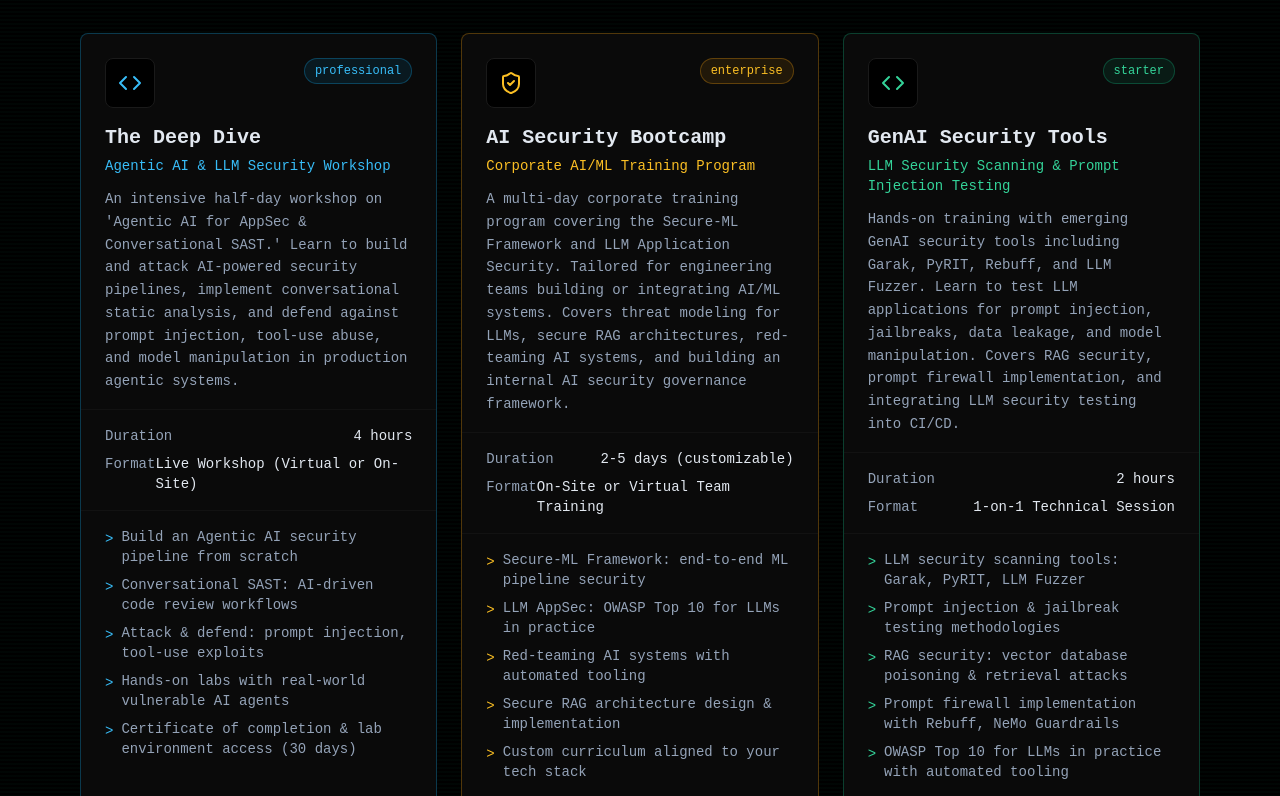
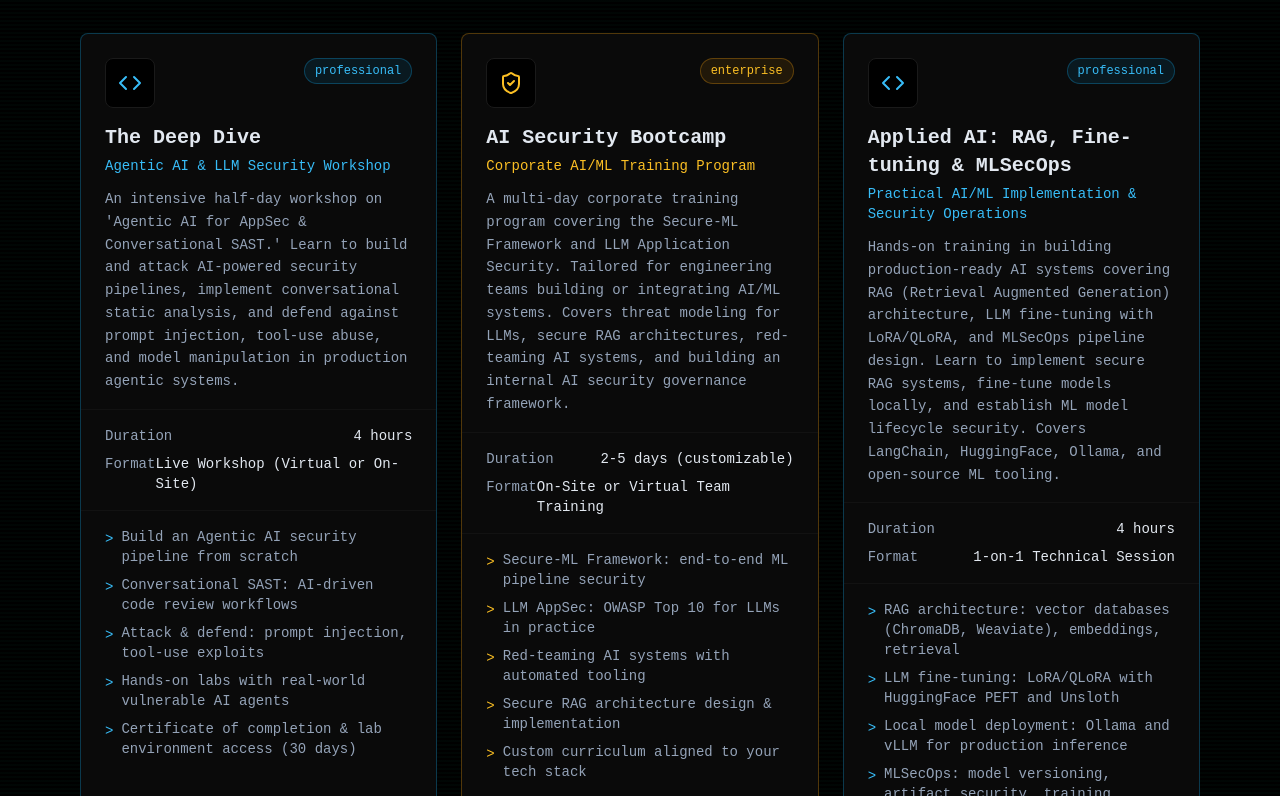
Before and after one commit to chvasu/ai_appsec_academy, a Next.js app: page /courses in a window 1280 px wide. Shown: the part 404-1200 px from the top of the page. Built offline with nearby package versions, Linux system fonts and the light colour scheme.

Commit message:
Remove GenAI Security Tools course and fix dropdown menu hover behavior

```diff
--- a/components/Navbar.tsx
+++ b/components/Navbar.tsx
@@ -26,6 +26,22 @@ const navLinks = [
 export function Navbar() {
   const [open, setOpen] = useState(false);
   const [dropdownOpen, setDropdownOpen] = useState(false);
+  const [timeoutId, setTimeoutId] = useState<NodeJS.Timeout | null>(null);
+
+  const handleMouseEnter = () => {
+    if (timeoutId) {
+      clearTimeout(timeoutId);
+      setTimeoutId(null);
+    }
+    setDropdownOpen(true);
+  };
+
+  const handleMouseLeave = () => {
+    const id = setTimeout(() => {
+      setDropdownOpen(false);
+    }, 200); // 200ms delay before closing
+    setTimeoutId(id);
+  };
 
   return (
     <header className="sticky top-0 z-50 bg-cyber-bg/80 backdrop-blur-md border-b border-cyber-border">
@@ -46,18 +62,19 @@ export function Navbar() {
               <div
                 key={link.href}
                 className="relative"
-                onMouseEnter={() => setDropdownOpen(true)}
-                onMouseLeave={() => setDropdownOpen(false)}
+                onMouseEnter={handleMouseEnter}
+                onMouseLeave={handleMouseLeave}
               >
                 <button
-                  className="flex items-center gap-1 text-sm text-cyber-muted hover:text-cyber-accent transition"
+                  className="flex items-center gap-1 text-sm text-cyber-muted hover:text-cyber-accent transition py-2"
                 >
                   {link.label}
                   <ChevronDown className="w-3 h-3" />
                 </button>
 
                 {dropdownOpen && (
-                  <div className="absolute top-full left-0 mt-2 w-56 bg-cyber-surface border border-cyber-border rounded-lg shadow-lg overflow-hidden">
+                  <div className="absolute top-full left-0 pt-1 w-56">
+                    <div className="bg-cyber-surface border border-cyber-border rounded-lg shadow-lg overflow-hidden">
                       {link.submenu?.map((item) => (
                         <Link
                           key={item.href}
@@ -68,6 +85,7 @@ export function Navbar() {
                           <span>{item.label}</span>
                         </Link>
                       ))}
+                    </div>
                   </div>
                 )}
               </div>
--- a/data/courses.json
+++ b/data/courses.json
@@ -210,27 +210,6 @@
     "stripePriceId": "price_tech_sbom_REPLACE"
   },
   {
-    "id": "tech-genai-security",
-    "title": "GenAI Security Tools",
-    "subtitle": "LLM Security Scanning & Prompt Injection Testing",
-    "description": "Hands-on training with emerging GenAI security tools including Garak, PyRIT, Rebuff, and LLM Fuzzer. Learn to test LLM applications for prompt injection, jailbreaks, data leakage, and model manipulation. Covers RAG security, prompt firewall implementation, and integrating LLM security testing into CI/CD.",
-    "price": 500,
-    "priceDisplay": "$500",
-    "duration": "2 hours",
-    "format": "1-on-1 Technical Session",
-    "highlights": [
-      "LLM security scanning tools: Garak, PyRIT, LLM Fuzzer",
-      "Prompt injection & jailbreak testing methodologies",
-      "RAG security: vector database poisoning & retrieval attacks",
-      "Prompt firewall implementation with Rebuff, NeMo Guardrails",
-      "OWASP Top 10 for LLMs in practice with automated tooling"
-    ],
-    "icon": "code",
-    "tier": "starter",
-    "category": "ai",
-    "stripePriceId": "price_tech_genai_REPLACE"
-  },
-  {
     "id": "tech-devsecops-tools",
     "title": "DevSecOps Tooling & Pipeline Security",
     "subtitle": "CI/CD Security, IaC Scanning & Container Security",
```
Lines whose indentation alone changed are shown as unchanged.
